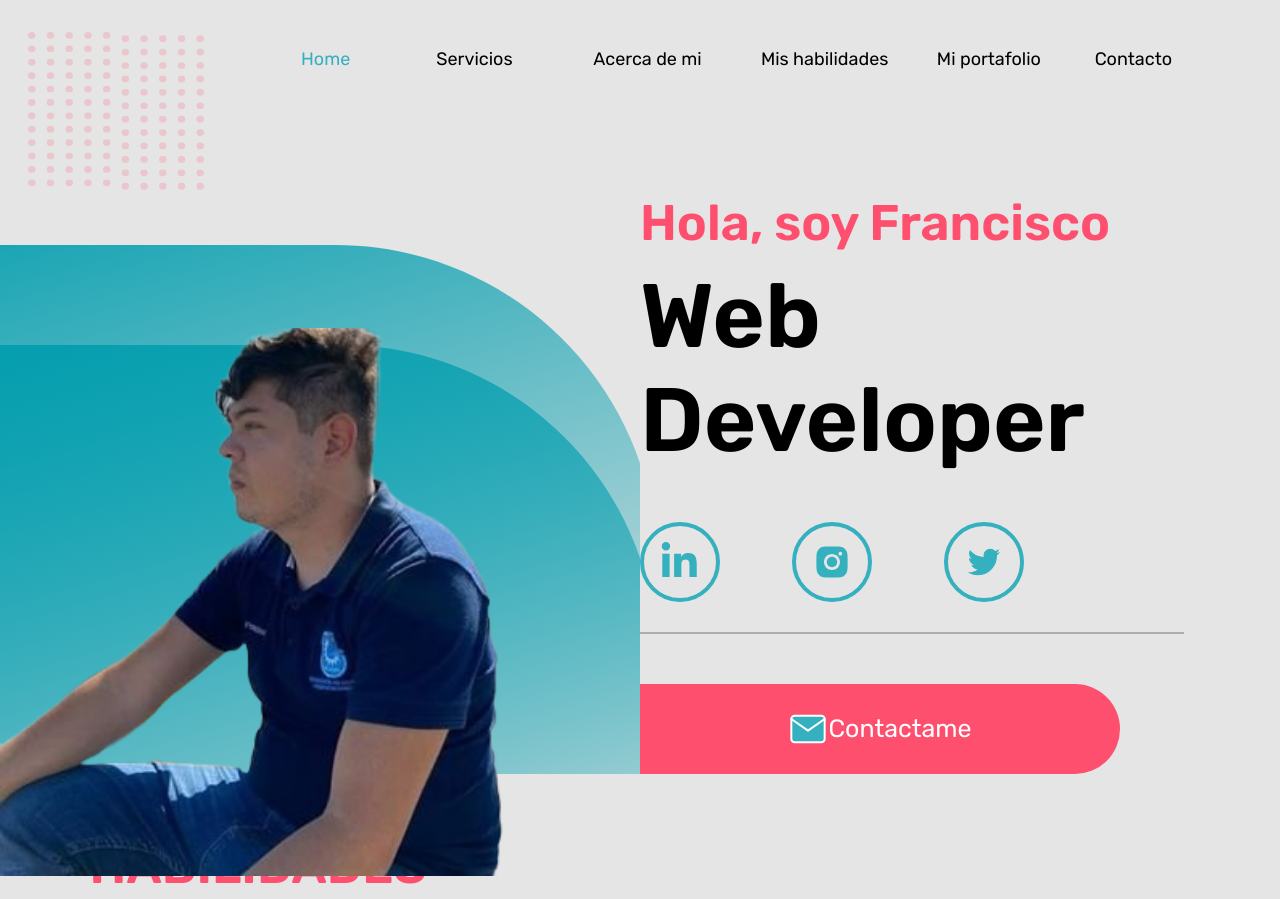
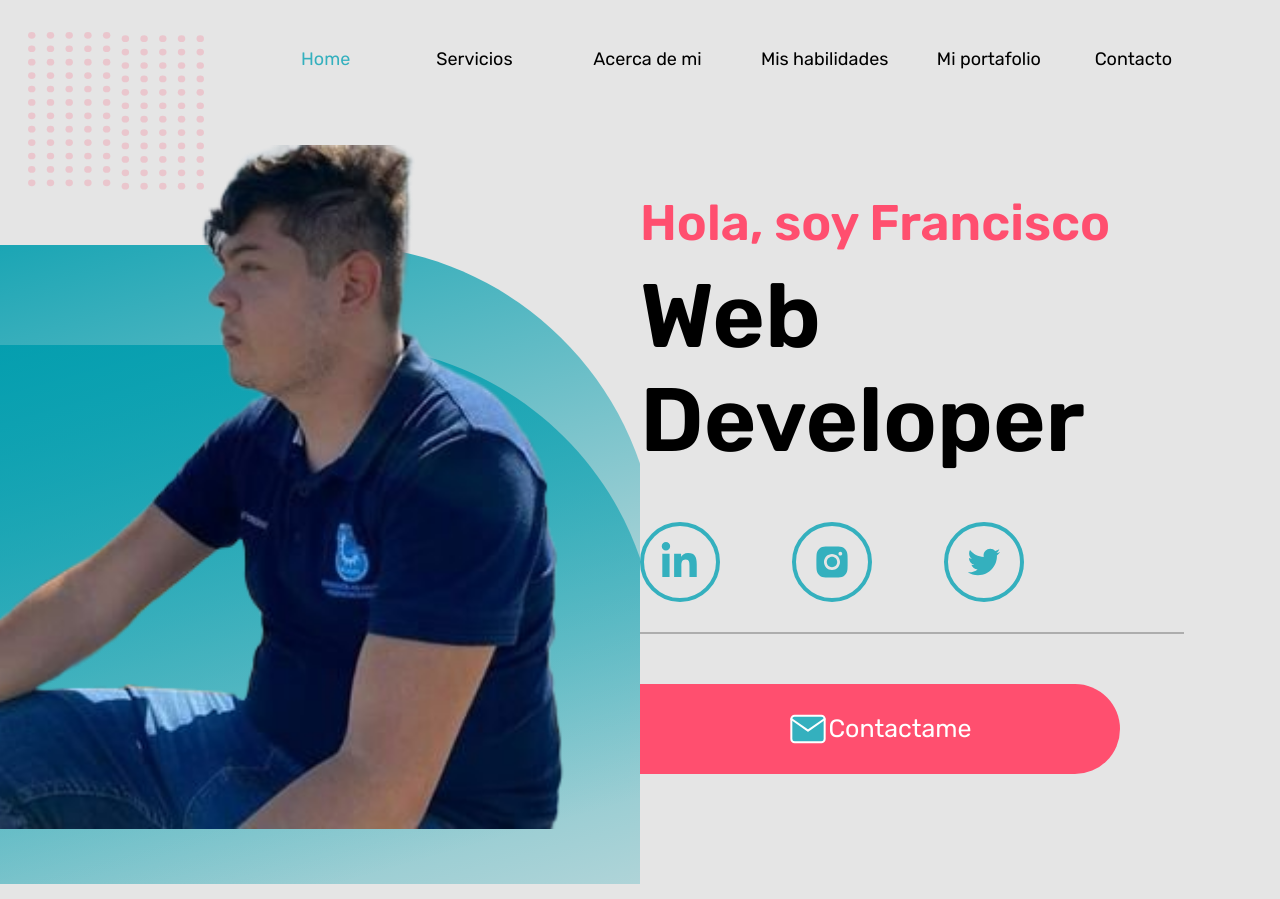
Before and after one commit to FranciscoAczayacatl/portafoli, a plain HTML site: page index.html in a window 1280 px wide. Shown: the top 899 px of the page. Drawn offline with Linux system fonts and the light colour scheme.

Commit message:
cambios test2

```diff
--- a/styles/style.css
+++ b/styles/style.css
@@ -173,7 +173,7 @@ a{
 .photo{
   width: 100%;
   position: relative;
-  top: 5px;
+  top: -50px;
   left: -65px;
 }
 @media(max-width: 480px){
@@ -192,7 +192,7 @@ a{
     left: 0%;
   }
   }
-  @media(min-width: 414px){
+  @media(max-width: 414px){
     .photo{
       width: 80%;
       position:relative;
```
